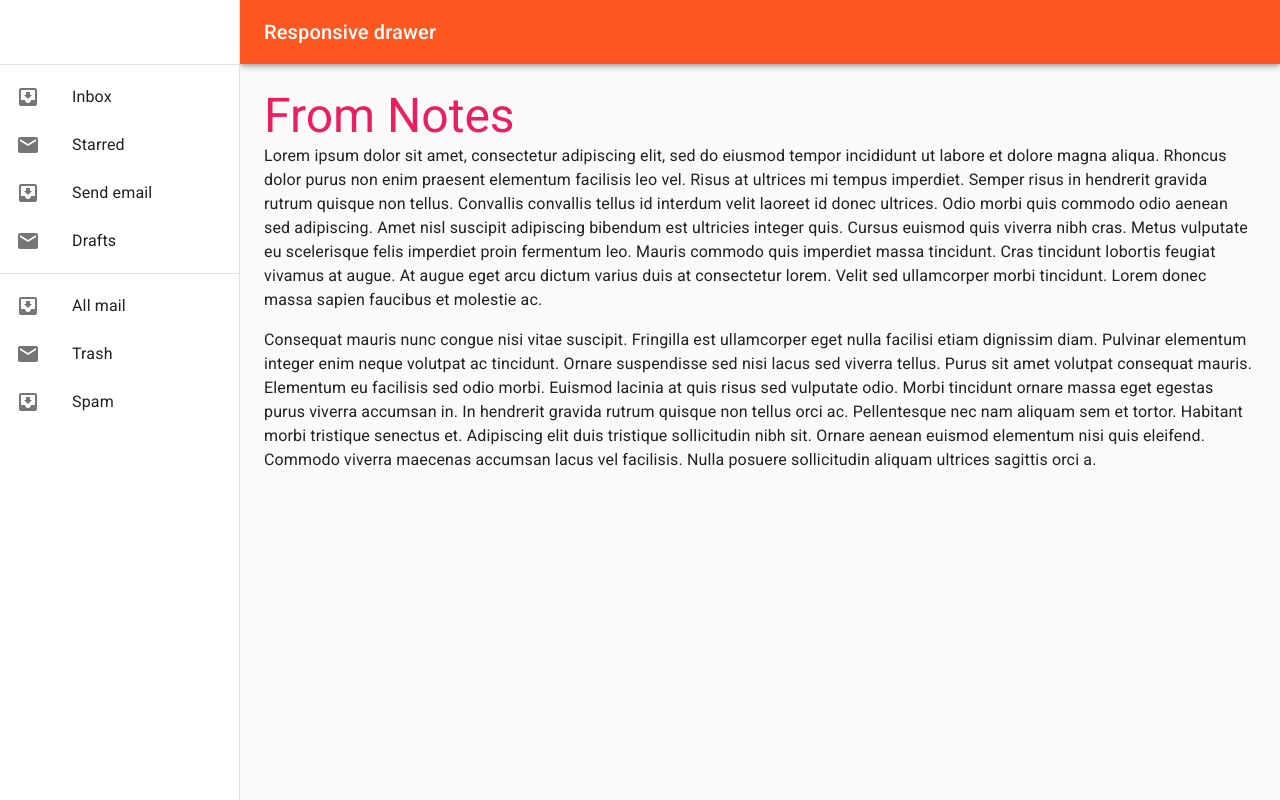
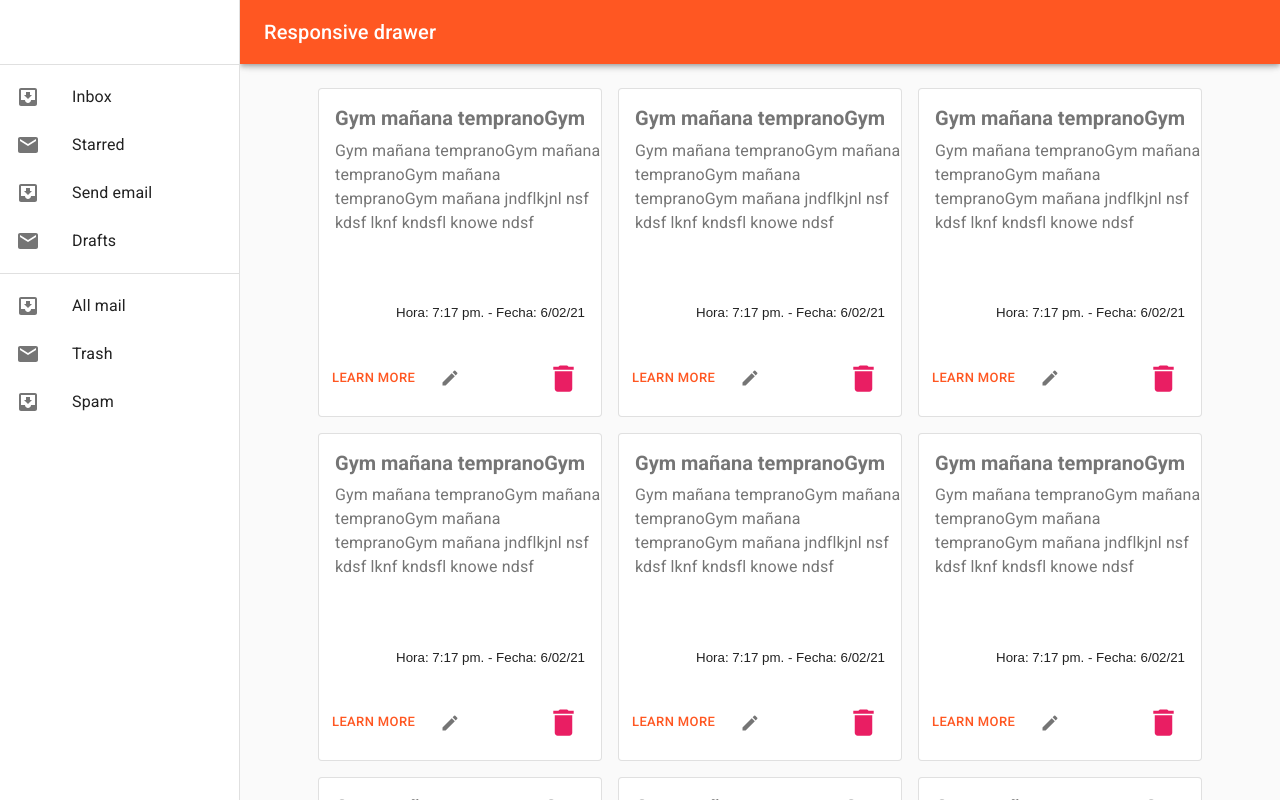
Before and after one commit to AaronTDR/Notes-frontend, a React (Create React App) app: page / in a window 1280 px wide. Shown: the top 800 px of the page. Built offline with nearby package versions, Linux system fonts and the light colour scheme.

Commit message:
feat: Add Grid system in components/Notes and create OutlinedCard component
OutlinedCard structures the content obtained from the API in a card

```diff
--- a/src/components/Notes.js
+++ b/src/components/Notes.js
@@ -1,15 +1,30 @@
 import React from "react";
-import { Typography } from "@material-ui/core";
-//import FloatBar from "./FloatBar";
+import { makeStyles } from "@material-ui/core/styles";
+import Grid from "@material-ui/core/Grid";
+import OutlinedCard from "./OutlinedCard";
+//import Paper from "@material-ui/core/Paper";
 
-const Notes = () => {
+const useStyles = makeStyles((theme) => ({
+  root: {
+    flexGrow: 1,
+  },
+  card: {
+    minWidth: 300,
+  },
+}));
+
+export default function Notes() {
+  const classes = useStyles();
+
   return (
-    <div>
-      <Typography variant="h3" color="secondary">
-        From Notes
-      </Typography>
-    </div>
+    <Grid container className={classes.root}>
+      <Grid container justify="center" spacing={2}>
+        {[0, 1, 2, 3, 4, 5, 6, 7, 8, 9, 10, 11].map((value) => (
+          <Grid key={value} item xs={12} sm={6} md={3} className={classes.card}>
+            <OutlinedCard />
+          </Grid>
+        ))}
+      </Grid>
+    </Grid>
   );
-};
-
-export default Notes;
+}
--- /dev/null
+++ b/src/components/OutlinedCard.js
@@ -0,0 +1,83 @@
+import React from "react";
+import { makeStyles } from "@material-ui/core/styles";
+import Card from "@material-ui/core/Card";
+import CardActions from "@material-ui/core/CardActions";
+import CardContent from "@material-ui/core/CardContent";
+import Button from "@material-ui/core/Button";
+import Typography from "@material-ui/core/Typography";
+import CardActionArea from "@material-ui/core/CardActionArea";
+import IconButton from "@material-ui/core/IconButton";
+import EditIcon from "@material-ui/icons/Edit";
+import DeleteIcon from "@material-ui/icons/Delete";
+
+const useStyles = makeStyles({
+  cardContent: {
+    height: 200,
+    width: 300,
+    overFlow: "hidden",
+  },
+  title: {
+    fontSize: 20,
+    fontWeight: "bold",
+  },
+  body: {
+    fontSize: 12,
+  },
+  button: {
+    marginRight: "auto",
+  },
+});
+
+export default function OutlinedCard() {
+  const classes = useStyles();
+
+  return (
+    <Card variant="outlined">
+      <CardActionArea>
+        <CardContent className={classes.cardContent}>
+          <Typography
+            className={classes.title}
+            color="textSecondary"
+            gutterBottom
+            variant="h5"
+            component="h2"
+          >
+            Gym mañana tempranoGym
+          </Typography>
+          <Typography
+            color="textSecondary"
+            gutterBottom
+            variant="body1"
+            component="p"
+          >
+            Gym mañana tempranoGym mañana tempranoGym mañana tempranoGym mañana
+            jndflkjnl nsf kdsf lknf kndsfl knowe ndsf
+          </Typography>
+        </CardContent>
+        <CardContent>
+          <Typography
+            component="p"
+            variant="caution"
+            align="right"
+            gutterBottom
+          >
+            Hora: 7:17 pm. - Fecha: 6/02/21
+          </Typography>
+        </CardContent>
+      </CardActionArea>
+
+      <CardActions>
+        <Button color="primary" size="small">
+          Learn More
+        </Button>
+        <IconButton aria-label="edit" className={classes.button}>
+          <EditIcon fontSize="small" />
+        </IconButton>
+
+        <IconButton aria-label="delete">
+          <DeleteIcon fontSize="large" color="secondary" />
+        </IconButton>
+      </CardActions>
+    </Card>
+  );
+}
--- a/src/components/ResponsiveDrawer.js
+++ b/src/components/ResponsiveDrawer.js
@@ -146,36 +146,8 @@ function ResponsiveDrawer(props) {
       </nav>
       <main className={classes.content}>
         <div className={classes.toolbar} />
+
         <Notes />
-        <Typography paragraph>
-          Lorem ipsum dolor sit amet, consectetur adipiscing elit, sed do
-          eiusmod tempor incididunt ut labore et dolore magna aliqua. Rhoncus
-          dolor purus non enim praesent elementum facilisis leo vel. Risus at
-          ultrices mi tempus imperdiet. Semper risus in hendrerit gravida rutrum
-          quisque non tellus. Convallis convallis tellus id interdum velit
-          laoreet id donec ultrices. Odio morbi quis commodo odio aenean sed
-          adipiscing. Amet nisl suscipit adipiscing bibendum est ultricies
-          integer quis. Cursus euismod quis viverra nibh cras. Metus vulputate
-          eu scelerisque felis imperdiet proin fermentum leo. Mauris commodo
-          quis imperdiet massa tincidunt. Cras tincidunt lobortis feugiat
-          vivamus at augue. At augue eget arcu dictum varius duis at consectetur
-          lorem. Velit sed ullamcorper morbi tincidunt. Lorem donec massa sapien
-          faucibus et molestie ac.
-        </Typography>
-        <Typography paragraph>
-          Consequat mauris nunc congue nisi vitae suscipit. Fringilla est
-          ullamcorper eget nulla facilisi etiam dignissim diam. Pulvinar
-          elementum integer enim neque volutpat ac tincidunt. Ornare suspendisse
-          sed nisi lacus sed viverra tellus. Purus sit amet volutpat consequat
-          mauris. Elementum eu facilisis sed odio morbi. Euismod lacinia at quis
-          risus sed vulputate odio. Morbi tincidunt ornare massa eget egestas
-          purus viverra accumsan in. In hendrerit gravida rutrum quisque non
-          tellus orci ac. Pellentesque nec nam aliquam sem et tortor. Habitant
-          morbi tristique senectus et. Adipiscing elit duis tristique
-          sollicitudin nibh sit. Ornare aenean euismod elementum nisi quis
-          eleifend. Commodo viverra maecenas accumsan lacus vel facilisis. Nulla
-          posuere sollicitudin aliquam ultrices sagittis orci a.
-        </Typography>
       </main>
     </div>
   );
```
Also changed, not shown: 1 other file (tests, documents, lock files or other folders).
